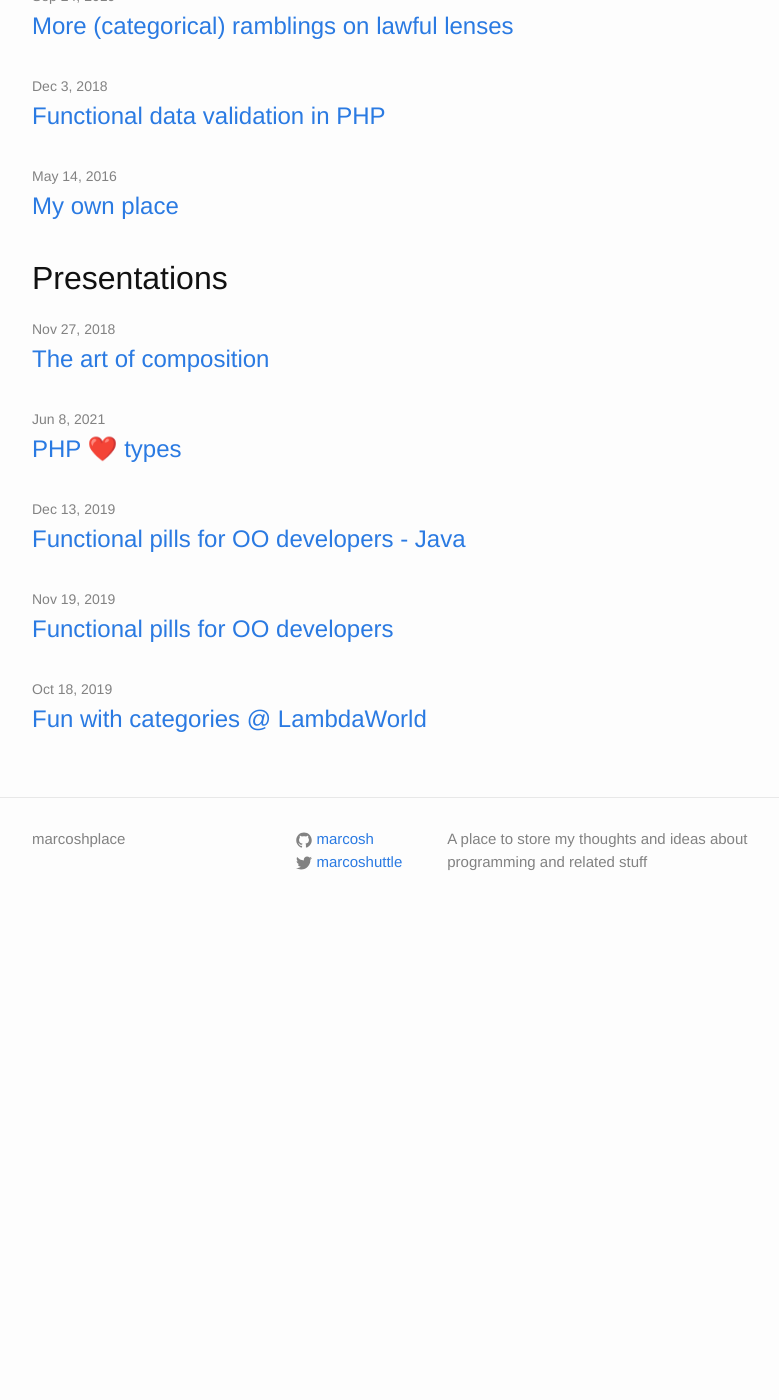
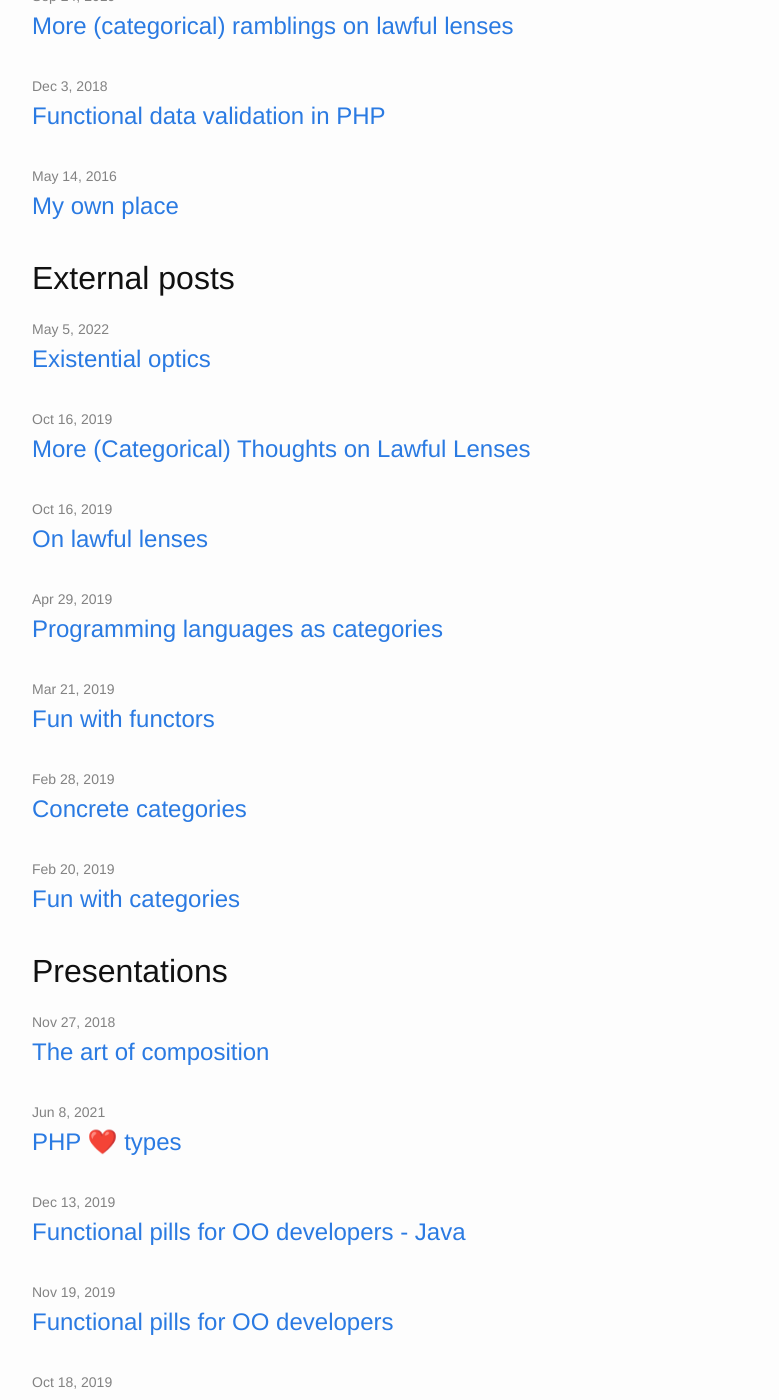
Before and after one commit to marcosh/marcosh.github.io, a Jekyll site: the page built from index.html, in a window 1280 px wide and 1400 px high, scrolled down 1341 px. Shown: the whole window, without its empty margins (238-1017 px from the left). Built offline with Jekyll 4.4.1, drawn with Linux system fonts in a browser that asks for light colours; nearby versions of some CDN libraries; before the commit the page ends 2274 px from its top, so only the background shows below that.

Commit message:
add external posts

```diff
--- a/_config.yml
+++ b/_config.yml
@@ -21,3 +21,32 @@ kramdown:
 
 # My settings
 categories: [presentations]
+
+external_posts:
+  - date: 2022-05-05 00:00:00 +0200
+    url: https://www.tweag.io/blog/2022-05-05-existential-optics/
+    title: Existential optics
+
+  - date: 2019-10-16 00:00:00 +0200
+    url: https://medium.com/statebox/more-categorical-thoughts-on-lawful-lenses-9dba9fb269fd
+    title: More (Categorical) Thoughts on Lawful Lenses
+
+  - date: 2019-10-16 00:00:00 +0200
+    url: https://medium.com/statebox/on-lawful-lenses-6e18a1e17bdf
+    title: On lawful lenses
+
+  - date: 2019-04-29 00:00:00 +0200
+    url: https://medium.com/statebox/programming-is-just-an-example-6bc6bacb7b72
+    title: Programming languages as categories
+
+  - date: 2019-03-21 00:00:00 +0200
+    url: https://medium.com/statebox/fun-with-functors-95e4e8d60d87
+    title: Fun with functors
+
+  - date: 2019-02-28 00:00:00 +0200
+    url: https://medium.com/statebox/concrete-categories-af444d5f055e
+    title: Concrete categories
+
+  - date: 2019-02-20 00:00:00 +0200
+    url: https://medium.com/statebox/fun-with-categories-70c64649b8e0
+    title: Fun with categories
--- a/index.html
+++ b/index.html
@@ -17,6 +17,20 @@ layout: default
           </h2>
         </li>
       {% endif %}
+    {% endfor %}
+  </ul>
+
+  <h1 class="page-heading">External posts</h1>
+
+  <ul class="post-list">
+    {% for post in site.external_posts %}
+      <li>
+        <span class="post-meta">{{ post.date | date: "%b %-d, %Y" }}</span>
+
+        <h2>
+          <a class="post-link" href="{{ post.url }}">{{ post.title }}</a>
+        </h2>
+      </li>
     {% endfor %}
   </ul>
 
```
